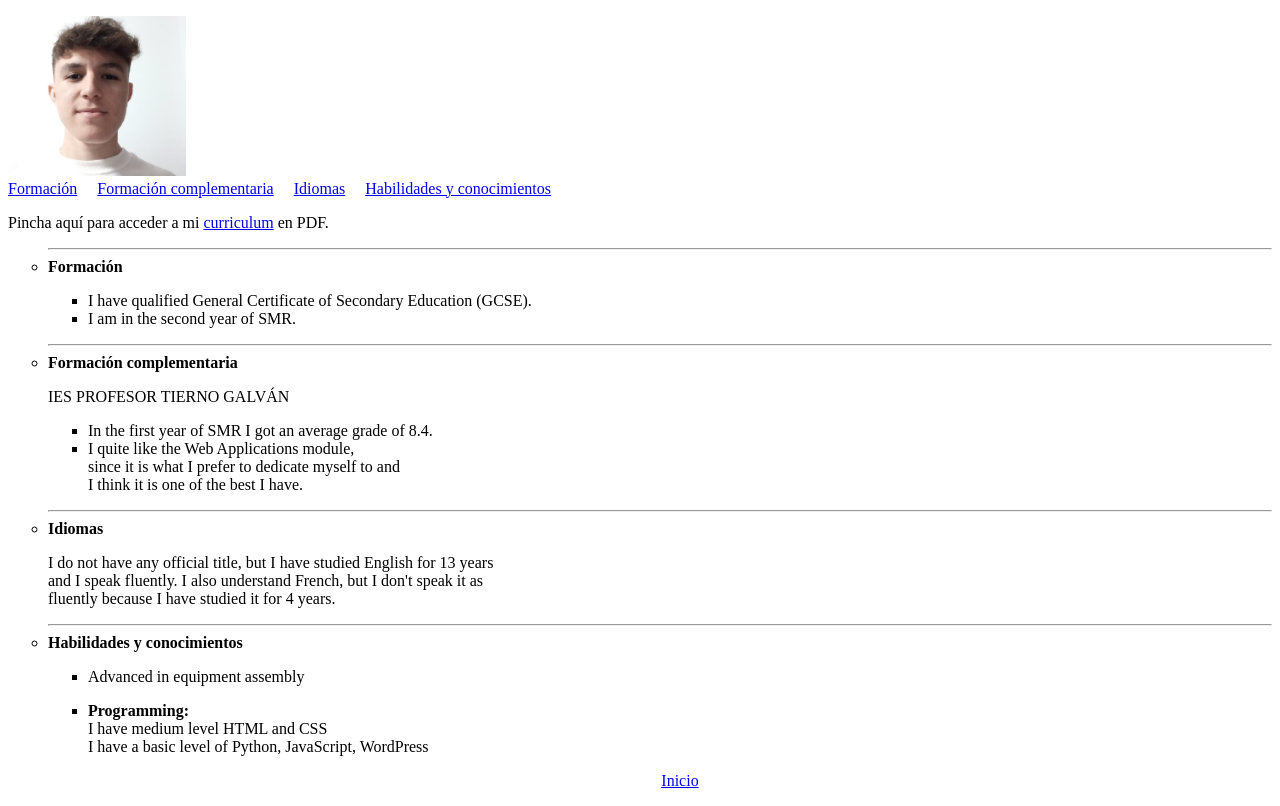
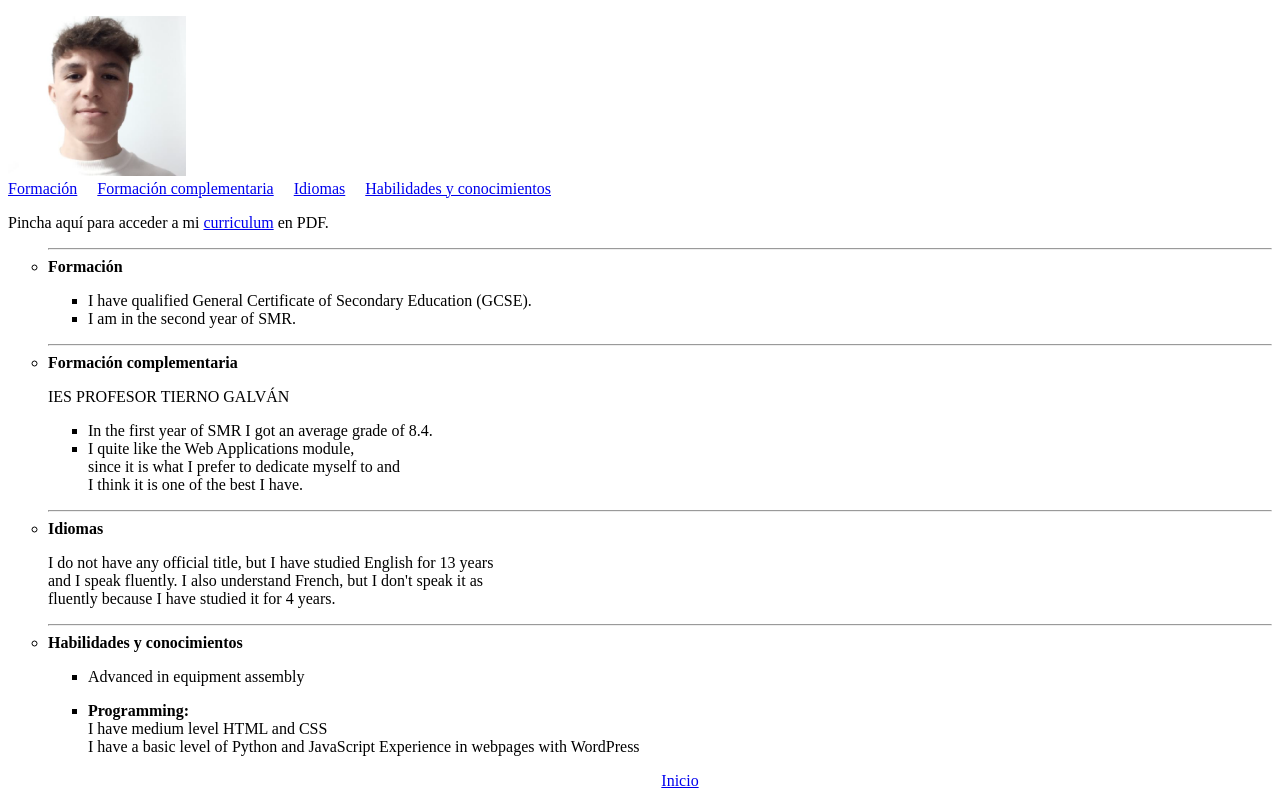
Before and after one commit to Marcosanji/Marcosanji-github.io, a plain HTML site: page index.html in a window 1280 px wide. Shown: the part 105-911 px from the top of the page. Drawn offline with Linux system fonts and the light colour scheme.

Commit message:
Add files via upload

```diff
--- a/index.html
+++ b/index.html
@@ -52,7 +52,8 @@
                 <p>
                     <li><strong>Programming:</strong></li>
                     I have medium level HTML and CSS  <br>
-                    I have a basic level of Python, JavaScript, WordPress
+                    I have a basic level of Python and JavaScript
+                    Experience in webpages with WordPress
                 </p>
             <div align="center"><a href="#inicio">Inicio</a></div>
         </ul>
```
